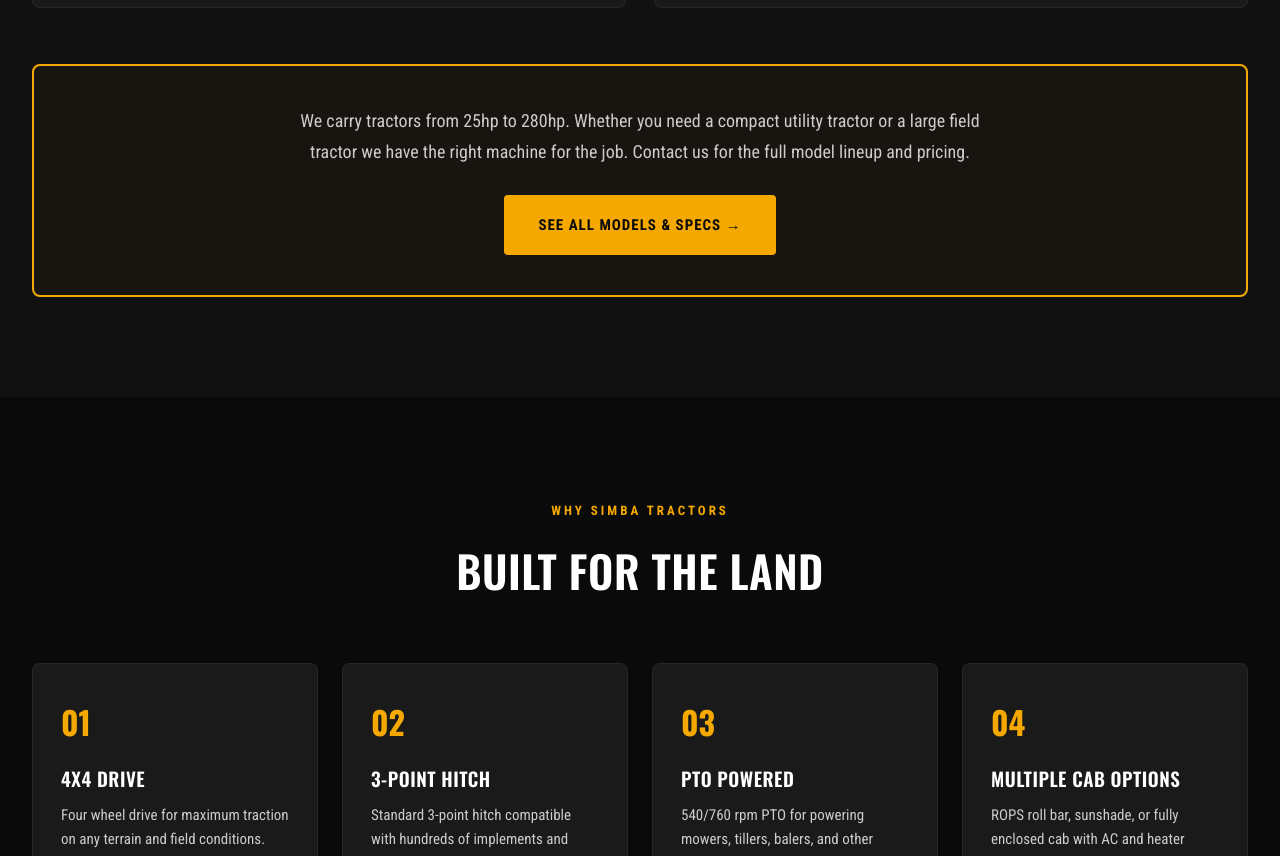
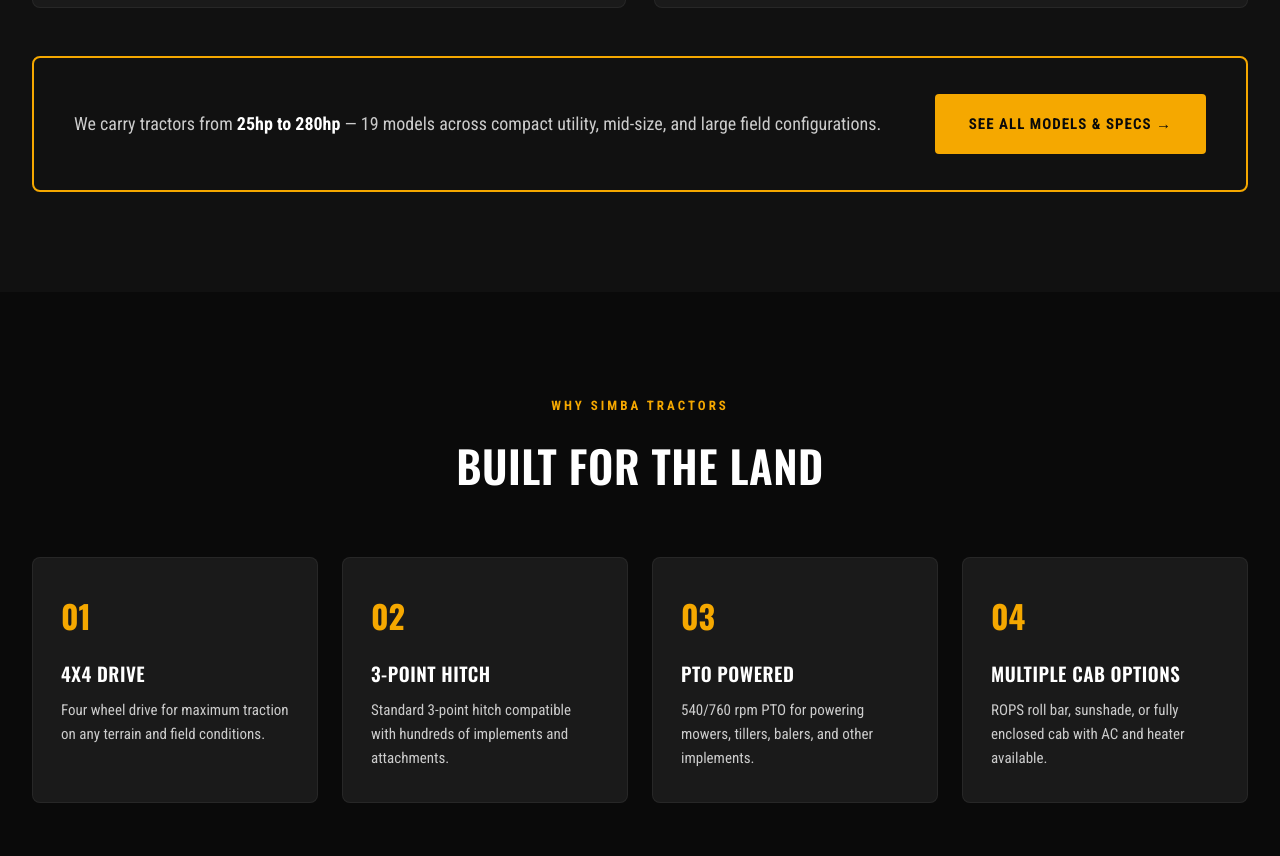
Before and after one commit to mrobinsonqcs/simbaequipment, a plain HTML site: page equipment/tractors.html in a window 1280 px wide. Shown: the part 2874-3730 px from the top of the page. Drawn offline with nearby package versions, Linux system fonts and the light colour scheme.

Commit message:
link tractor specs page from tractors page

```diff
--- a/equipment/tractors.html
+++ b/equipment/tractors.html
@@ -935,10 +935,9 @@
 
     </div>
 
-    <!-- Datasheet callout -->
-    <div class="spec-callout reveal">
-      <p>We carry tractors from 25hp to 280hp. Whether you need a compact utility tractor or a large field tractor we have the right machine for the job. Contact us for the full model lineup and pricing.</p>
-      <a href="/documents/simba-tractor-datasheet.pdf" target="_blank" rel="noopener" class="btn-primary">See All Models &amp; Specs &#8594;</a>
+    <div class="reveal" style="margin-top:48px; border:2px solid var(--gold); border-radius:8px; padding:36px 40px; display:flex; align-items:center; justify-content:space-between; gap:32px; flex-wrap:wrap;">
+      <p style="font-family:'Roboto Condensed',sans-serif; font-size:18px; color:var(--gray-light); margin:0; flex:1; min-width:240px;">We carry tractors from <strong style="color:var(--white);">25hp to 280hp</strong> — 19 models across compact utility, mid-size, and large field configurations.</p>
+      <a href="/equipment/tractor-specs" class="btn-primary" style="white-space:nowrap; flex-shrink:0;">See All Models &amp; Specs &#8594;</a>
     </div>
   </div>
 </section>
```
